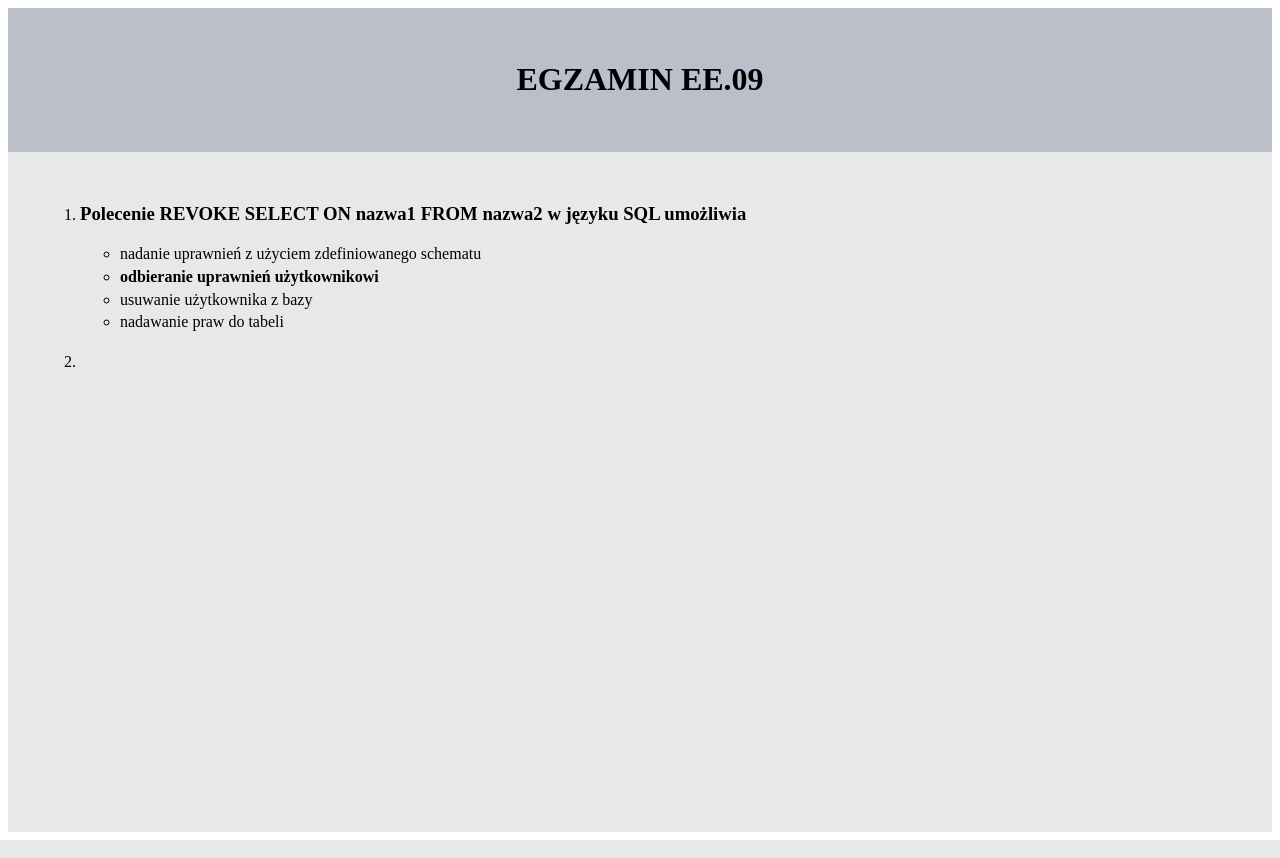
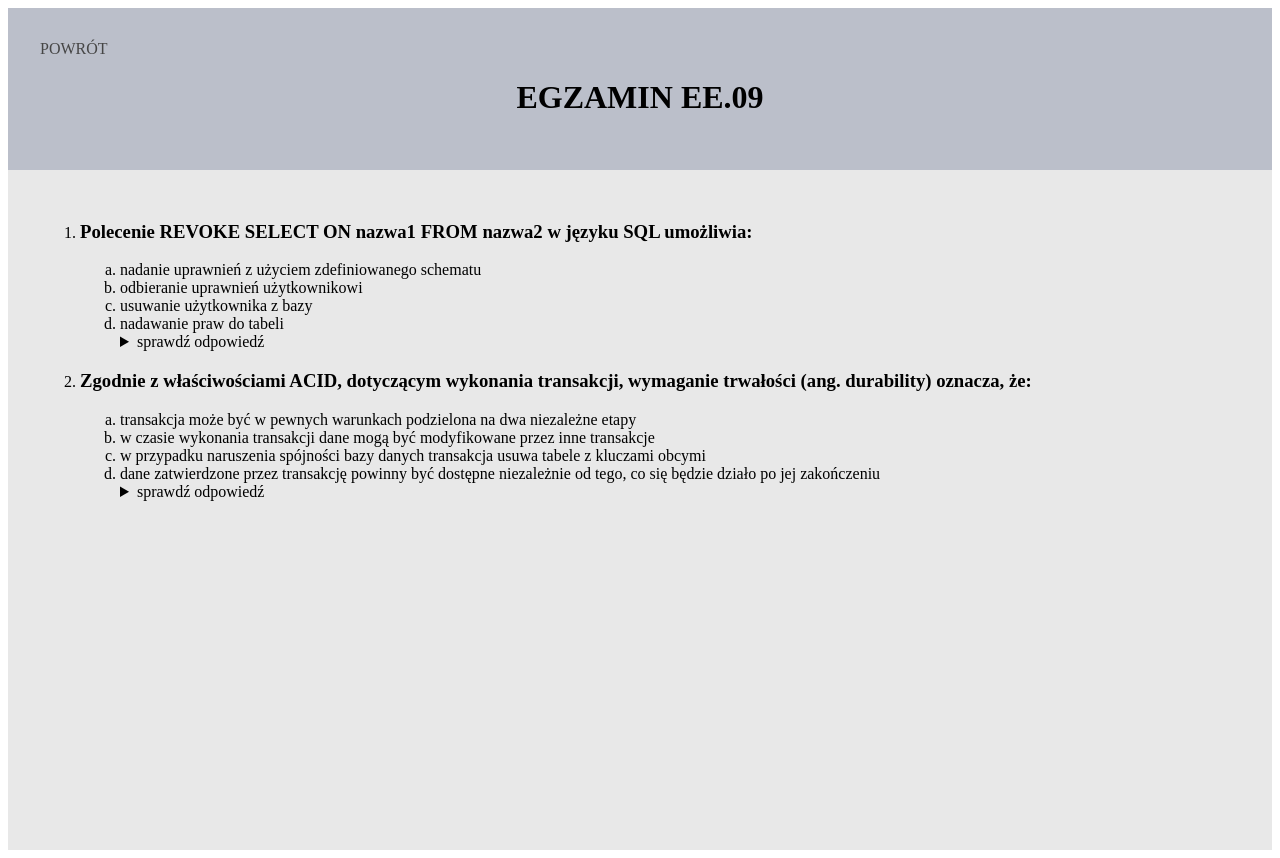
Before and after one commit to 3ti-2020/crud-wiele-do-wielu-weronika-rogalska, a PHP site: page /egzamin/egzamin.html in a window 1280 px wide. Run offline with PHP 8.4, Linux system fonts and the light colour scheme.

Commit message:
Add files via upload

```diff
--- a/egzamin/egzamin.css
+++ b/egzamin/egzamin.css
@@ -4,6 +4,8 @@
     display: flex;
     justify-content: center;
     align-items: center;
+    flex-direction: row;
+    flex-wrap: wrap;
 }
 
 .main{
@@ -12,6 +14,13 @@
     height: 77vh;
 }
 
-ul{
-    line-height: 0.6cm;
+.back{
+    width: 100%;
+    display: flex;
+    justify-content: start;
 }
+
+a{
+    text-decoration: none;
+    color: rgb(70, 70, 70);
+}
--- a/egzamin/egzamin.html
+++ b/egzamin/egzamin.html
@@ -8,18 +8,38 @@
     <title>Document</title>
 </head>
 <body>
-    <header class="header"><h1>EGZAMIN EE.09</h1></header>
+    <header class="header">
+        <div class="back"><a href="../index.php">POWRÓT</a></div>
+        <div class="title"><h1>EGZAMIN EE.09</h1></div>
+    </header>
     <main class="main">
         <ol>
-            <li><h3>Polecenie REVOKE SELECT ON nazwa1 FROM nazwa2 w języku SQL umożliwia</h3></li>
-            <ul>
+            <li><h3>Polecenie REVOKE SELECT ON nazwa1 FROM nazwa2 w języku SQL umożliwia:</h3></li>
+            <ol type='a'>
                 <li>nadanie uprawnień z użyciem zdefiniowanego schematu</li>
-                <li><b>odbieranie uprawnień użytkownikowi</b></li>
+                <li>odbieranie uprawnień użytkownikowi</li>
                 <li>usuwanie użytkownika z bazy</li>
                 <li>nadawanie praw do tabeli</li>
-            </ul>
-            <li><h3></h3></li>
-        </ol>
+                <details class="question_details">
+                    <summary>sprawdź odpowiedź</summary>
+                    <p> odpowiedz:
+                      <span>b</span>
+                    </p>
+                  </details>
+                </ol>
+            <li><h3>Zgodnie z właściwościami ACID, dotyczącym wykonania transakcji, wymaganie trwałości (ang. durability) oznacza, że:</h3></li>
+            <ol type='a'>
+                <li>transakcja może być w pewnych warunkach podzielona na dwa niezależne etapy</li>
+                <li>w czasie wykonania transakcji dane mogą być modyfikowane przez inne transakcje</li>
+                <li>w przypadku naruszenia spójności bazy danych transakcja usuwa tabele z kluczami obcymi</li>
+                <li>dane zatwierdzone przez transakcję powinny być dostępne niezależnie od tego, co się będzie działo po jej zakończeniu</li>
+                <details class="question_details">
+                    <summary>sprawdź odpowiedź</summary>
+                    <p> odpowiedz:
+                      <span>d</span>
+                    </p>
+                  </details>
+                </ol>
     </main>
 </body>
 </html>
```
